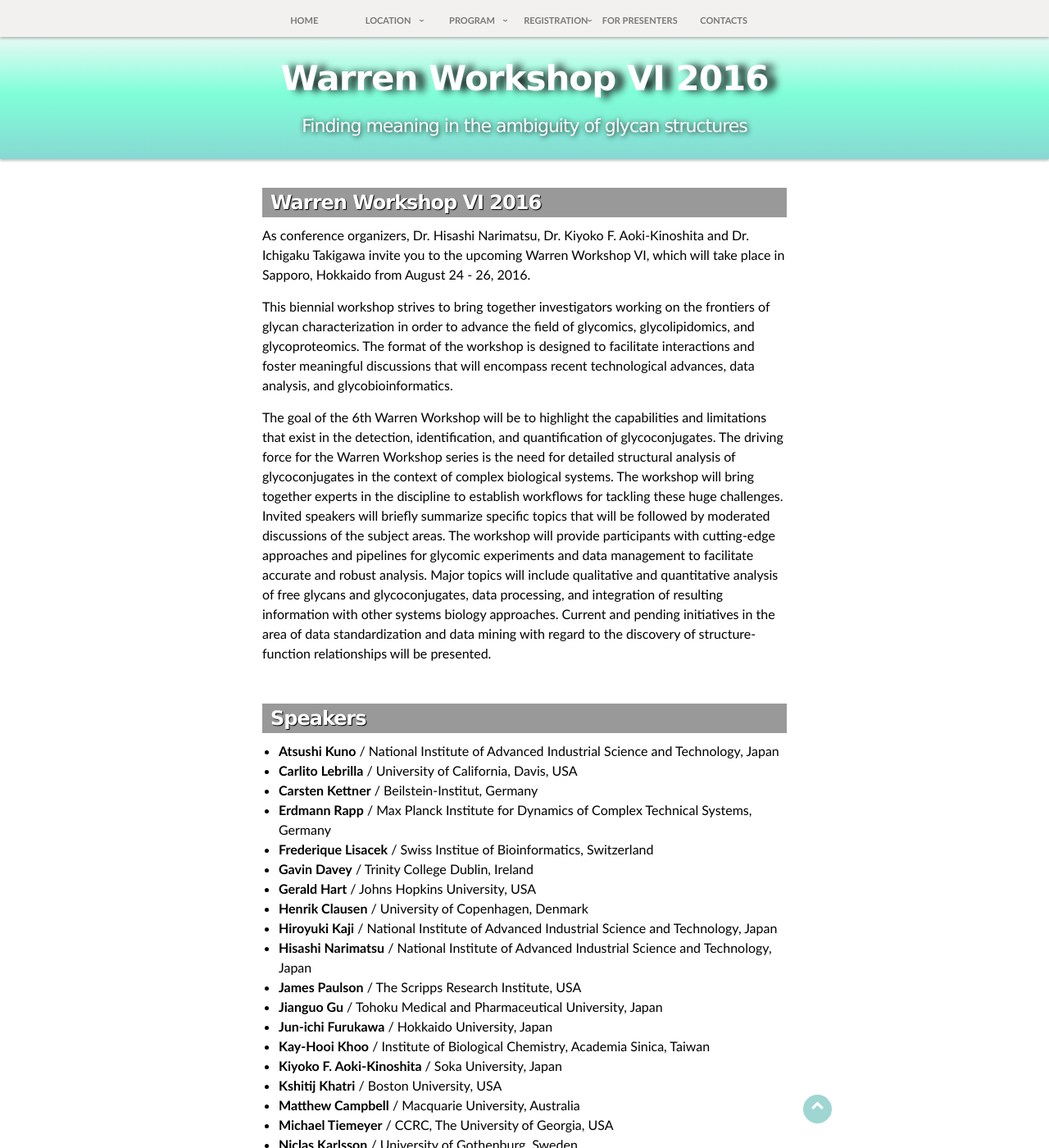
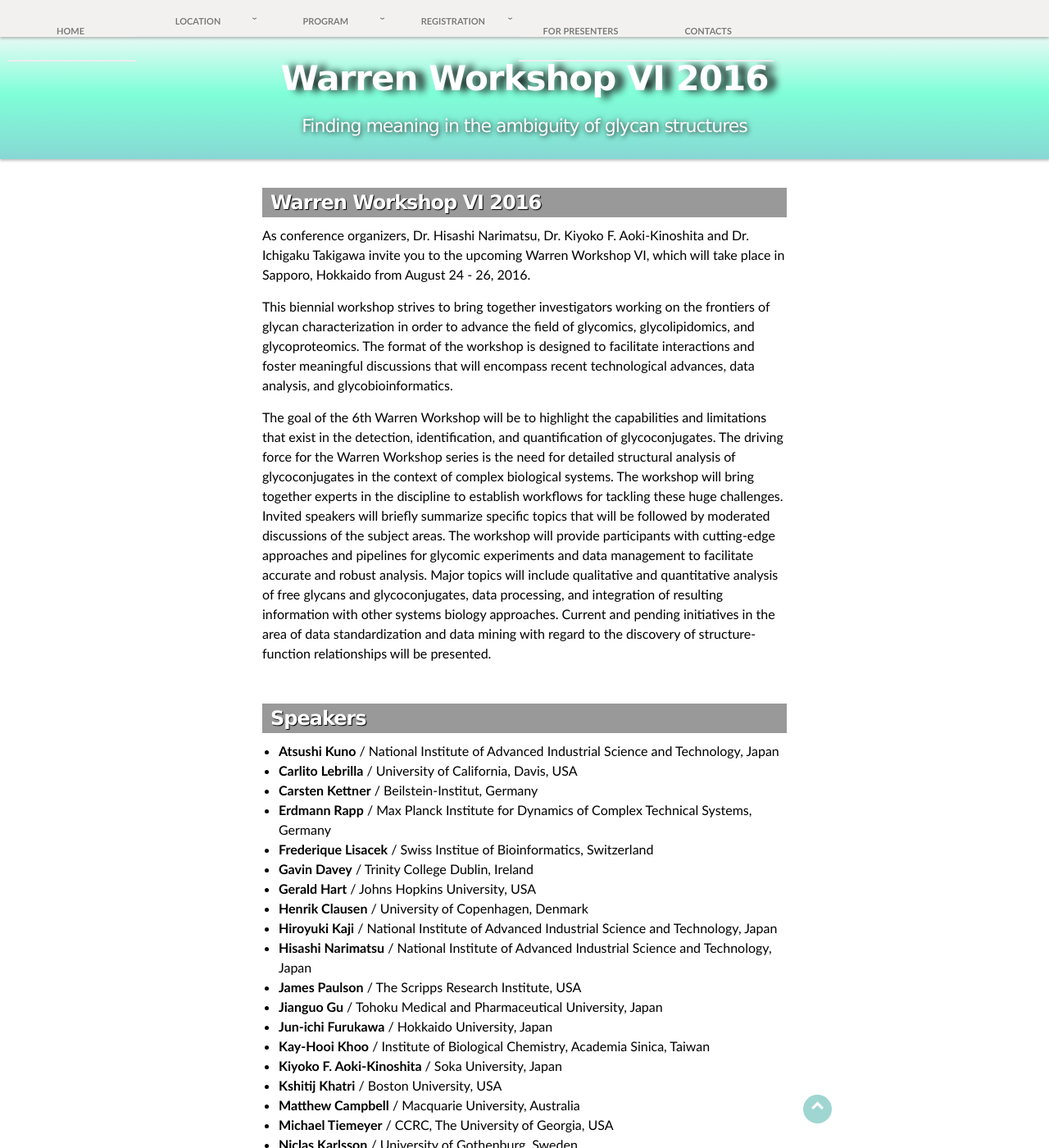
Before and after one commit to yamazakiM/test_warren2016, a Jekyll site: the page built from index.md, in a window 1280 px wide and 1400 px high. Shown: the whole window at 82% size. Built offline with Jekyll 4.4.1, drawn with Linux system fonts in a browser that asks for light colours; nearby versions of some CDN libraries.

Commit message:
Update stylesheet.css

```diff
--- a/stylesheets/stylesheet.css
+++ b/stylesheets/stylesheet.css
@@ -1019,3 +1019,237 @@
 }
 
 /* スマホ向けここまで */ }
+
+
+
+
+
+
+
+
+.globalNav {
+    position: fixed;
+    width: 100%;
+    height: 45px;
+    top: 0;
+    left: 0;
+    color: #787878;
+    background: #F2F1EF;
+    -webkit-box-shadow: 0 2px 3px 0 rgba(0,0,0,0.25);
+    box-shadow: 0 2px 3px 0 rgba(0,0,0,0.25);
+    overflow: visible;
+    z-index: 2000;
+}
+
+@media (max-width: 939px) {
+    .globalNav {
+        position: absolute;
+        width: 940px;
+    }
+}
+
+.globalNav_inner {
+    position: relative;
+    width: 940px;
+    height: 45px;
+    margin: 0 auto;
+}
+
+.globalNav_logo {
+    display: block;
+    height: 100%;
+    float: left;
+    text-decoration: none;
+}
+
+.globalNav_logo:after {
+    content: '';
+    width: 1px;
+    height: 100%;
+    display: inline-block;
+    vertical-align: middle;
+    text-decoration: none;
+}
+
+.globalNav_logo:hover > .globalNav_toucan {
+    -moz-transform: scaleX(-1);
+    -webkit-transform: scaleX(-1);
+    -o-transform: scaleX(-1);
+    -ms-transform: scaleX(-1);
+    transform: scaleX(-1);
+    text-decoration: none;
+}
+/*Change height38px, width67px*/
+.globalNav_toucan {
+    height: 30px;
+    width: 60px;
+    vertical-align: middle;
+}
+
+.globalNav_logoText {
+    display: none;
+    position: absolute;
+    height: 40px;
+    top: 2px;
+    left: 68px;
+    z-index: 200;
+}
+
+.globalNav_logo:hover > .globalNav_logoText {
+    display: block;
+}
+
+.globalNav_logoText > img {
+    display: block;
+    height: 40px;
+    width: 90px;
+}
+
+.globalNav_logo:hover, .globalNav_logo:focus {
+    text-decoration: none;
+}
+
+.globalNav_ul {
+    display: table;
+    width: 76%;
+    height: 45px;
+    float: left;
+    table-layout: fixed;
+    overflow: visible;
+    margin: 0 0 0 10px;
+}
+
+.globalNavItem {
+    display: table-cell;
+    height: 45px;
+    list-style: none;
+}
+
+.globalNavItem_group {
+    position: relative;
+    height: 45px;
+}
+
+.globalNavItem_btn {
+    border-bottom: 2px solid #eee;
+    color: #787878;
+    display: block;
+    font-size: 12px;
+    font-weight: bold;
+    height: 43px;
+    overflow: hidden;
+    text-align: center;
+    vertical-align: middle;
+    white-space: nowrap;
+    width: 100%;
+}
+
+.globalNavItem_btn:after {
+    content: '';
+    width: 1px;
+    height: 100%;
+    display: inline-block;
+    vertical-align: middle;
+}
+
+.globalNavItem_btn:hover, .globalNavItem_btn:focus {
+    text-decoration: none;
+    color: #660098;
+    background: #fbfaf8;
+    border-color: #660098;
+}
+
+.globalNavItem_text {
+    display: inline-block;
+    vertical-align: middle;
+    line-height: 1.1;
+    text-shadow: 1px 1px 1px #fff;
+    white-space: normal
+    padding: 0 1px;
+}
+
+.globalNavItem-home > a > .globalNavItem_text {
+    margin: 2px 0 0;
+    height: 20px;
+    overflow: hidden;
+}
+
+.globalNavItem_homeIcon {
+    display: block;
+    width: 20px;
+    height: 40px;
+    margin-top: -20px;
+}
+
+.globalNavItem-home > a:hover .globalNavItem_homeIcon {
+    margin-top: 0;
+}
+
+.globalNavItem_btn-pulldown {
+    position: relative;
+    padding: 0 15px 0 0;
+    height: 45px;
+    box-sizing: border-box;
+}
+
+.globalNavItem_btn-pulldown > .globalNavItem_text {
+    padding: 0 0 0 0;
+}
+/*Change font-size 20px*/
+.globalNavItem_btn-pulldown > .globalNavItem_text:after {
+    content: '\203a';
+    position: absolute;
+    top: 8px;
+    right: 15px;
+    font-size: 13px;
+    vertical-align: middle;
+    padding: 0 0 15px;
+    -moz-transform: rotate(90deg);
+    -webkit-transform: rotate(90deg);
+    -o-transform: rotate(90deg);
+    -ms-transform: rotate(90deg);
+    transform: rotate(90deg);
+}
+
+.globalNavItem_sub {
+    display: none;
+    position: absolute;
+    width: 170px;
+    left: 0;
+    top: 45px;
+    margin: 0;
+    padding: 0;
+    background: #F2F1EF;
+    -webkit-box-shadow: 0 2px 3px 0 rgba(0,0,0,0.25);
+    box-shadow: 0 2px 3px 0 rgba(0,0,0,0.25);
+    border-radius: 0;
+    -webkit-border-radius: 0;
+    font-size: 12px;
+    font-weight: bold;
+}
+
+.globalNavItem_sub > li {
+    display: block;
+    list-style: none;
+    border-bottom: #ccc;
+}
+
+.globalNavItem_sub > li > a {
+    color: #787878;
+    display: table-cell;
+    width: 150px;
+    text-align: left;
+    padding: 10px;
+    font-weight: normal;
+    text-decoration: none;
+    vertical-align: middle;
+    border-bottom: solid 1px #ccc;
+    white-space: normal;
+    line-height: 1.1;
+    font-weight: bold;
+}
+
+.globalNavItem_sub > li > a:hover, .globalNavItem_sub > li > a:focus {
+    background: #fbfaf8;
+    color: #660098;
+}
```
